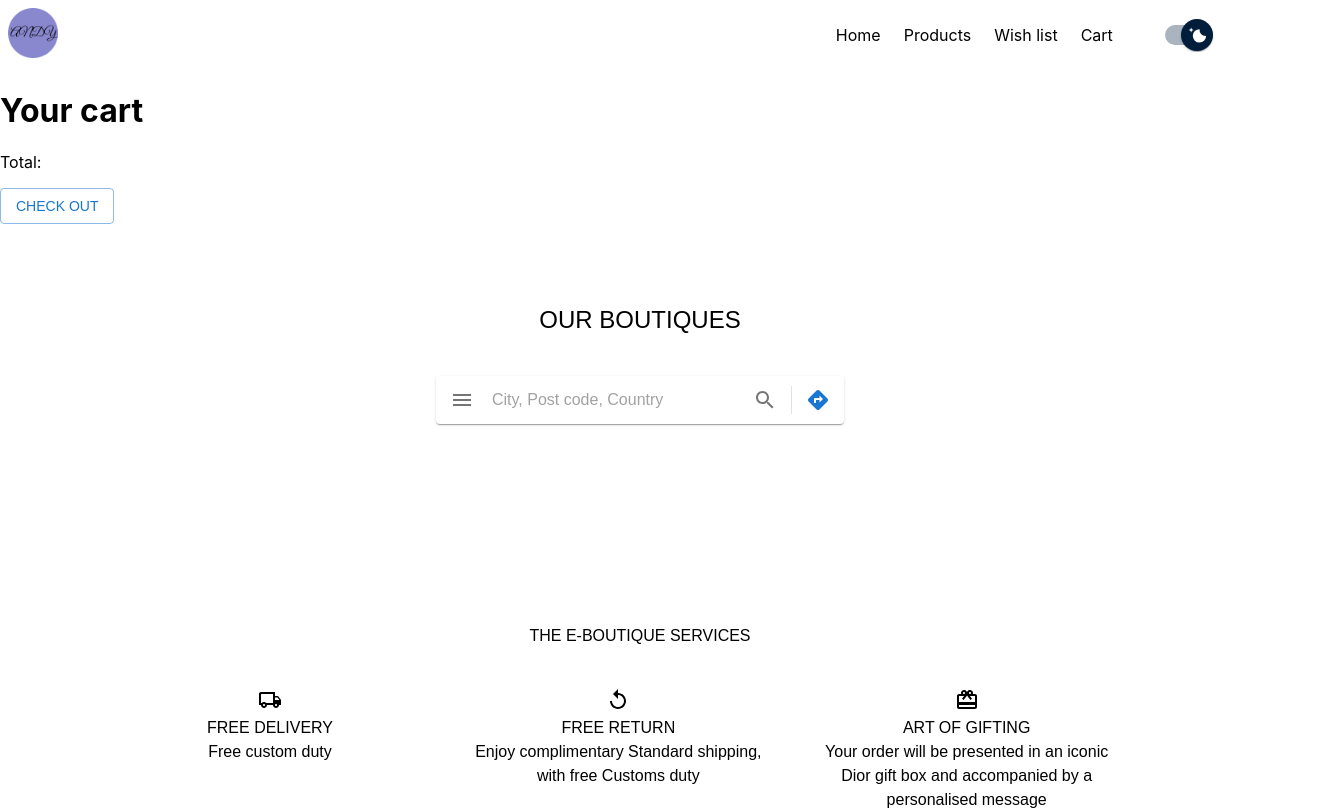
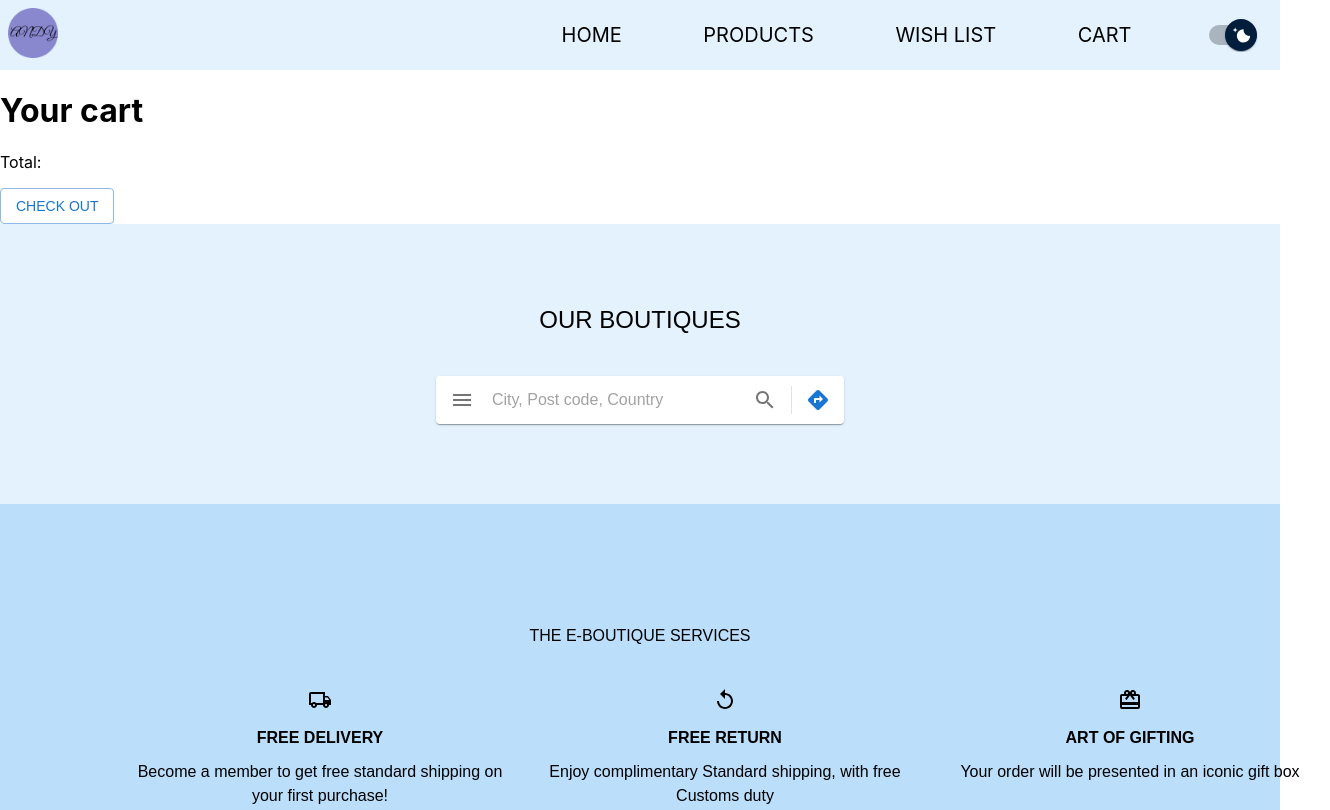
Before and after one commit to Andreaa-Dev/front-end, a React (Create React App) app: page /cart in a window 1280 px wide. Shown: the top 810 px of the page, 1330 px wide, since content can reach past the window. Built offline with nearby package versions, Linux system fonts and the light colour scheme.

Commit message:
change style footer

```diff
--- a/src/App.css
+++ b/src/App.css
@@ -11,4 +11,6 @@
 .link {
   text-decoration: none;
   color: black;
+  text-transform: uppercase;
+  font-size: 20px;
 }
--- a/src/components/footer/LocationFooter.tsx
+++ b/src/components/footer/LocationFooter.tsx
@@ -13,7 +13,7 @@ function LocationFooter() {
   return (
     <Box
       sx={{
-        // backgroundImage: `url(${location})`,
+        backgroundColor: "#e3f2fd",
         backgroundSize: "cover",
         backgroundPosition: "center",
         backgroundRepeat: "no-repeat",
--- a/src/components/footer/ServiceFooter.tsx
+++ b/src/components/footer/ServiceFooter.tsx
@@ -8,11 +8,7 @@ function ServiceFooter() {
   return (
     <Box
       sx={{
-        // backgroundImage: `url(${background})`,
-        // backgroundSize: "fit",
-        // backgroundPosition: "50% 50%",
-        // backgroundRepeat: "no-repeat",
-        // color: "white",
+        backgroundColor: "#bbdefb",
         p: 15,
       }}
     >
@@ -29,21 +25,28 @@ function ServiceFooter() {
         <Box
           sx={{
             textAlign: "center",
-            width: 300,
+            width: 400,
           }}
         >
           <LocalShippingOutlinedIcon />
-          <Typography>FREE DELIVERY</Typography>
-          <Typography>Free custom duty</Typography>
+          <Typography sx={{ fontWeight: "bold", m: "10px" }}>
+            FREE DELIVERY
+          </Typography>
+          <Typography>
+            Become a member to get free standard shipping on your first
+            purchase!
+          </Typography>
         </Box>
         <Box
           sx={{
             textAlign: "center",
-            width: 300,
+            width: 400,
           }}
         >
           <ReplayOutlinedIcon />
-          <Typography>FREE RETURN</Typography>
+          <Typography sx={{ fontWeight: "bold", m: "10px" }}>
+            FREE RETURN
+          </Typography>
           <Typography>
             Enjoy complimentary Standard shipping, with free Customs duty
           </Typography>
@@ -51,14 +54,15 @@ function ServiceFooter() {
         <Box
           sx={{
             textAlign: "center",
-            width: 300,
+            width: 400,
           }}
         >
           <CardGiftcardOutlinedIcon />
-          <Typography>ART OF GIFTING</Typography>
+          <Typography sx={{ fontWeight: "bold", m: "10px" }}>
+            ART OF GIFTING
+          </Typography>
           <Typography>
-            Your order will be presented in an iconic Dior gift box and
-            accompanied by a personalised message
+            Your order will be presented in an iconic gift box
           </Typography>
         </Box>
       </Box>
--- a/src/components/navbar/NavBar.tsx
+++ b/src/components/navbar/NavBar.tsx
@@ -12,6 +12,7 @@ export default function NavBar() {
         display: "flex",
         flexDirection: "row",
         justifyContent: "space-between",
+        backgroundColor: "#e3f2fd",
       }}
     >
       <Logo />
@@ -21,7 +22,7 @@ export default function NavBar() {
           flexDirection: "row",
           justifyContent: "space-evenly",
           alignItems: "center",
-          width: "500px",
+          width: "800px",
         }}
       >
         <SubNav />
--- a/src/components/navbar/SubNav.tsx
+++ b/src/components/navbar/SubNav.tsx
@@ -27,8 +27,8 @@ export default function SubNav() {
       sx={{
         display: "flex",
         flexDirection: "row",
-        justifyContent: "space-around",
-        width: "300px",
+        justifyContent: "space-evenly",
+        width: "800px",
       }}
     >
       <Link to="" className="link">
```
